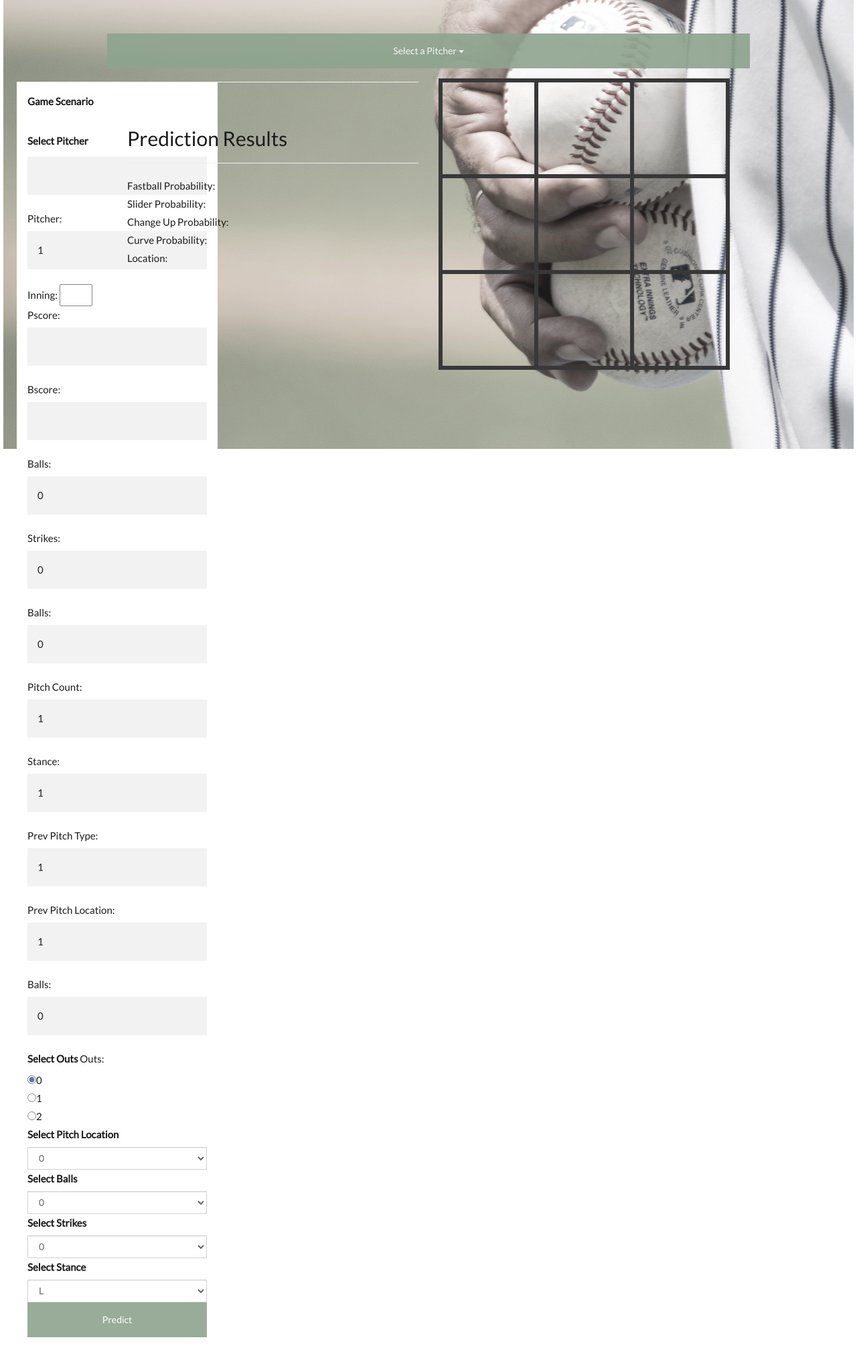
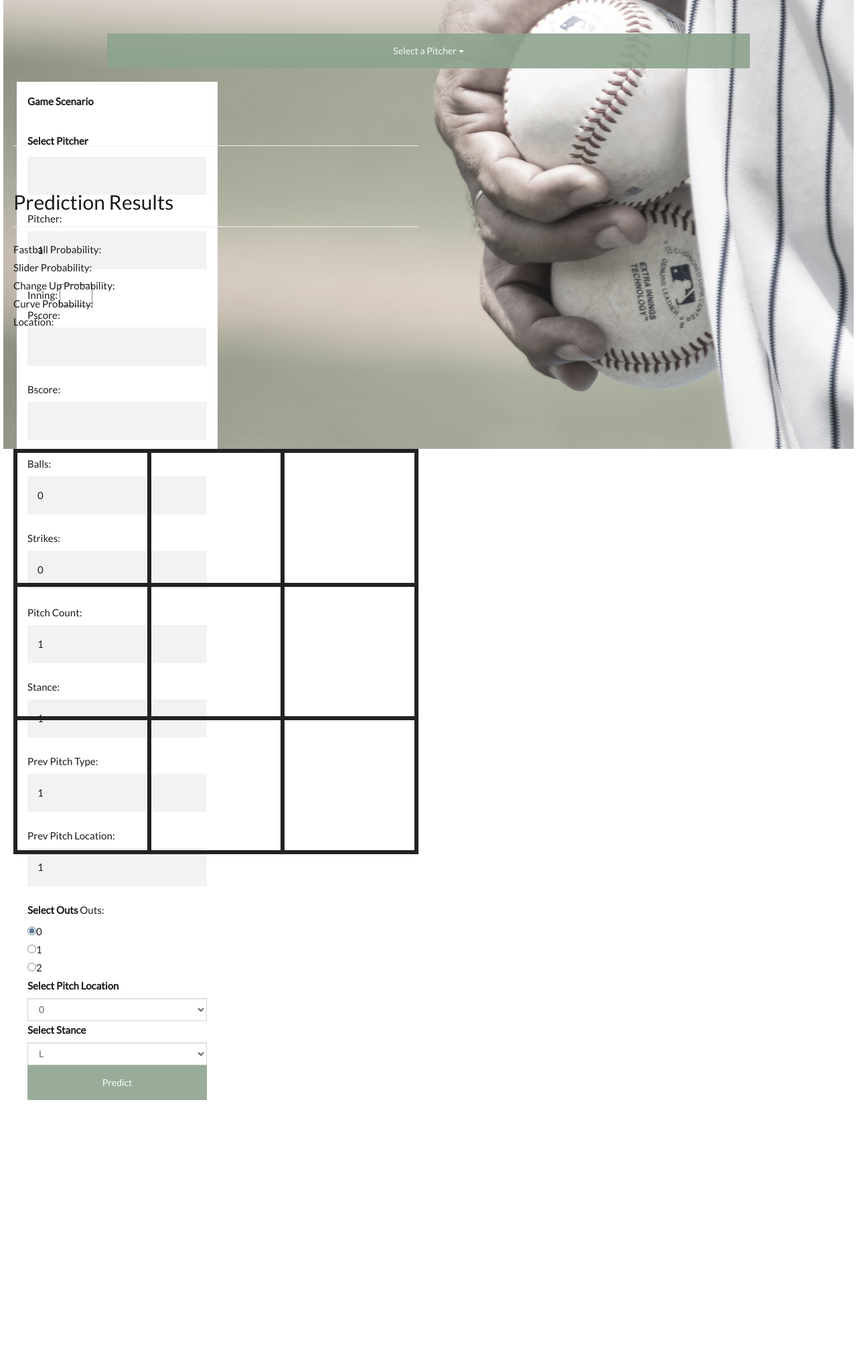
Before and after one commit to parkplace10/MLB_pitcher_analysis, a Flask app: page / in a window 1280 px wide. Shown: the part 50-2077 px from the top of the page at 67% size. After the commit the page ends 1692 px from the top, so only its background shows below. Run offline with Flask 2, Linux system fonts and the light colour scheme; some libraries are stand-ins or nearby versions.

Commit message:
Update index-2.html

```diff
--- a/templates/index-2.html
+++ b/templates/index-2.html
@@ -939,7 +939,7 @@
 
                                 Strikes: <input type="text" name="strikes" value="{{ input_data['strikes'] }}"><br>
 
-                                Balls: <input type="text" name="balls" value="{{ input_data['balls'] }}"><br>
+
 
                                 Pitch Count: <input type="text" name="pitch_num" value="{{ input_data['pitch_num'] }}"><br>
 
@@ -949,7 +949,7 @@
 
                                 Prev Pitch Location: <input type="text" name="previous_pitch_location" value="{{ input_data['previous_pitch_location'] }}"><br>
 
-                                Balls: <input type="text" name="balls" value="{{ input_data['balls'] }}"><br>
+
                                 <div class="form-group">
 
                                  <label for="exampleFormControlSelect1">Select Outs</label>
@@ -977,39 +977,9 @@
                                     <option>4</option>
                                  </select>
 
-                            <div class="form-group">
 
-                                <label for="exampleFormControlSelect1">Select Balls</label>
 
-                                <select class="form-control" id="exampleFormControlSelect1">
 
-                                    <option>0</option>
-
-                                    <option>1</option>
-
-                                    <option>2</option>
-
-                                    <option>3</option>
-
-                                    <option>4</option>
-
-                                </select>
-
-                            <div class="form-group">
-
-                                <label for="exampleFormControlSelect1">Select Strikes</label>
-
-                                <select class="form-control" id="exampleFormControlSelect1">
-
-                                    <option>0</option>
-
-                                    <option>1</option>
-
-                                    <option>2</option>
-
-                                    <option>3</option>
-
-                                </select>
 
                             <div class="form-group">
 
```
